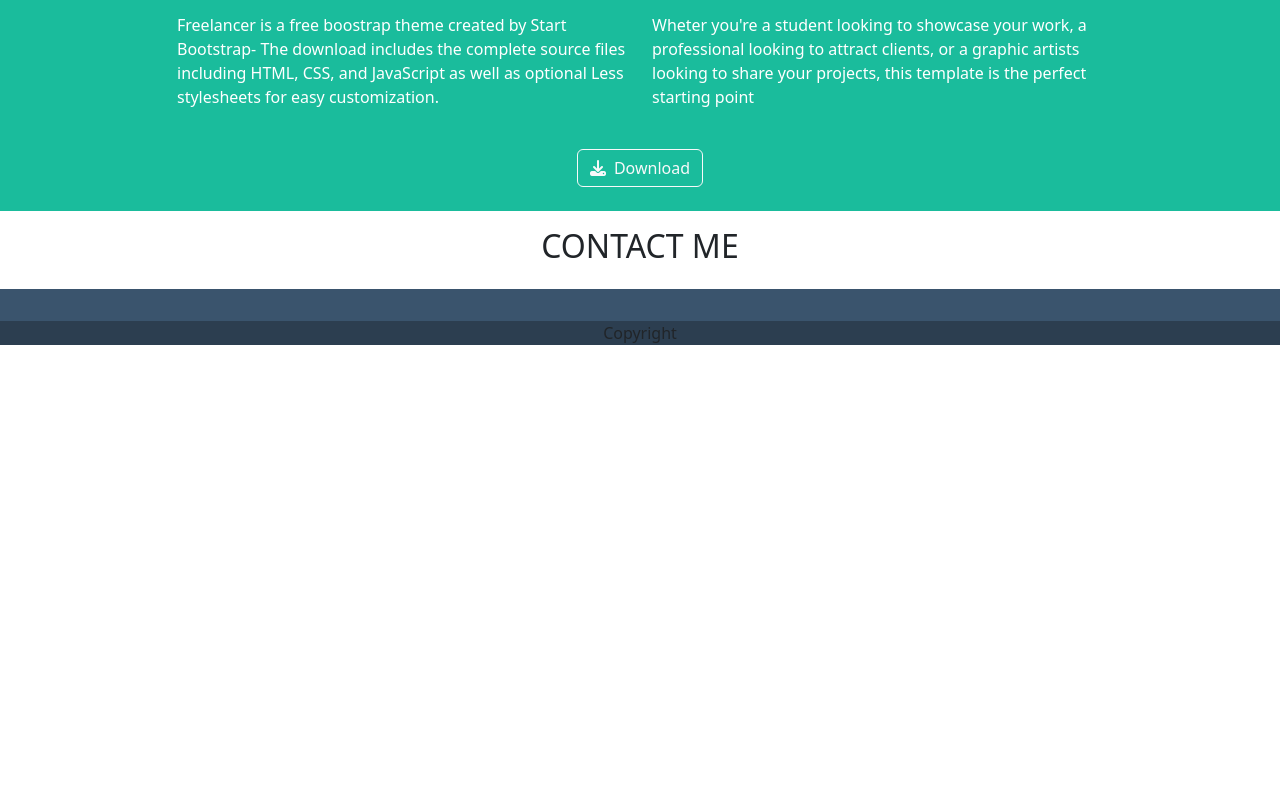
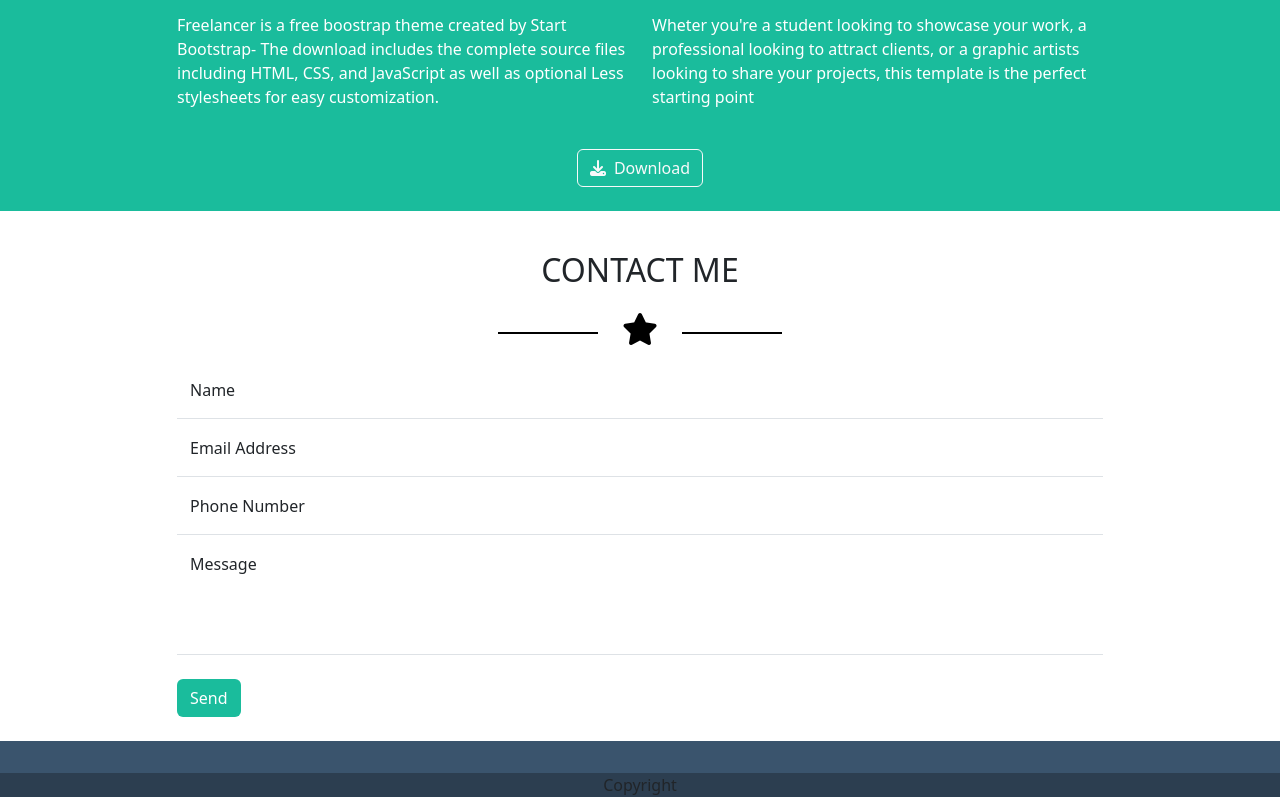
Before and after one commit to LudovicoPellecchia/html-css-bootstrap-freelancer, a plain HTML site: page index.html in a window 1280 px wide. Shown: the part 1298-2095 px from the top of the page. Before the commit the page ends 1643 px from the top, so only its background shows below. Drawn offline with nearby package versions, Linux system fonts and the light colour scheme.

Commit message:
contact section aggiunta

```diff
--- a/css/style.css
+++ b/css/style.css
@@ -1,10 +1,10 @@
 header{
     background-color: #2C3E50;
 }
-
-/* .nav-links{
-    text-align: end;
-} */
+a{
+    color: white;
+    text-decoration: none;
+}
 
 section{
     padding: 50px;
@@ -31,15 +31,16 @@ section{
     border-bottom: 2px solid black;
 }
 
-
-
 .about-section{
     background-color: #1ABC9C;
 }
 
-
-
-
+.my-btn-style{
+    border-top: 0;
+    border-left: 0;
+    border-right: 0;
+    border-radius: 0;
+}
 
 .top-footer{
     background-color: #3A546D;
@@ -48,9 +49,15 @@ section{
     background-color: #2C3E50;
 }
 
+.my-form-control:focus {
+    color: var(--bs-body-color);
+    background-color: var(--bs-body-bg);
+    border-color:#2C3E50;
+    outline: 0;
+    box-shadow: none;
+}
 
-
-a{
+.contact-btn{
     color: white;
-    text-decoration: none;
+    background-color:#1ABC9C ;
 }
--- a/index.html
+++ b/index.html
@@ -117,13 +117,37 @@
 
         </section>
 
-        <section class="contant-section p-3">
+        <section class="contact-section p-4">
             <div class="container">
-                <h2 class="text-center">CONTACT ME</h2>
-                <div class="row  justify-content-center">
+                <h2 class="text-center p-3">CONTACT ME</h2>
+                <div class="start-icon pb-3 d-flex justify-content-center align-items-center text-black">
+                    <span class="icon-row black-row"></span>
+                    <i class="fa-solid fa-star px-4 fs-2"></i>
+                    <span class="icon-row black-row"></span>
+                </div>
+                <div class="row justify-content-center">
                     <div class="col-10">
-                        <div class="col-12-content"></div>
+                        <div class="form-floating">
+                            <input type="name" class="form-control my-form-control my-btn-style" id="floatingInput" placeholder="name@example.com">
+                            <label for="floatingInput">Name</label>
+                        </div>
+                        <div class="form-floating">
+                            <input type="email" class="form-control my-form-control my-btn-style" id="floatingPassword" placeholder="Password">
+                            <label for="floatingPassword">Email Address</label>
+                        </div>
+                        <div class="form-floating">
+                            <input type="phone" class="form-control my-form-control my-btn-style" id="floatingPassword" placeholder="Password">
+                            <label for="floatingPassword">Phone Number</label>
+                        </div>
+                        <div class="form-floating">
+                            <input type="Message" class="form-control my-form-control my-btn-style" style="height: 120px" id="floatingPassword" placeholder="Password">
+                            <label for="floatingPassword">Message</label>
+                        </div>
+                        <div class="pt-4">
+                            <button type="button" class="btn contact-btn">Send</button>
+                        </div>
                     </div>
+
                 </div>
             </div>
         </section>
```
